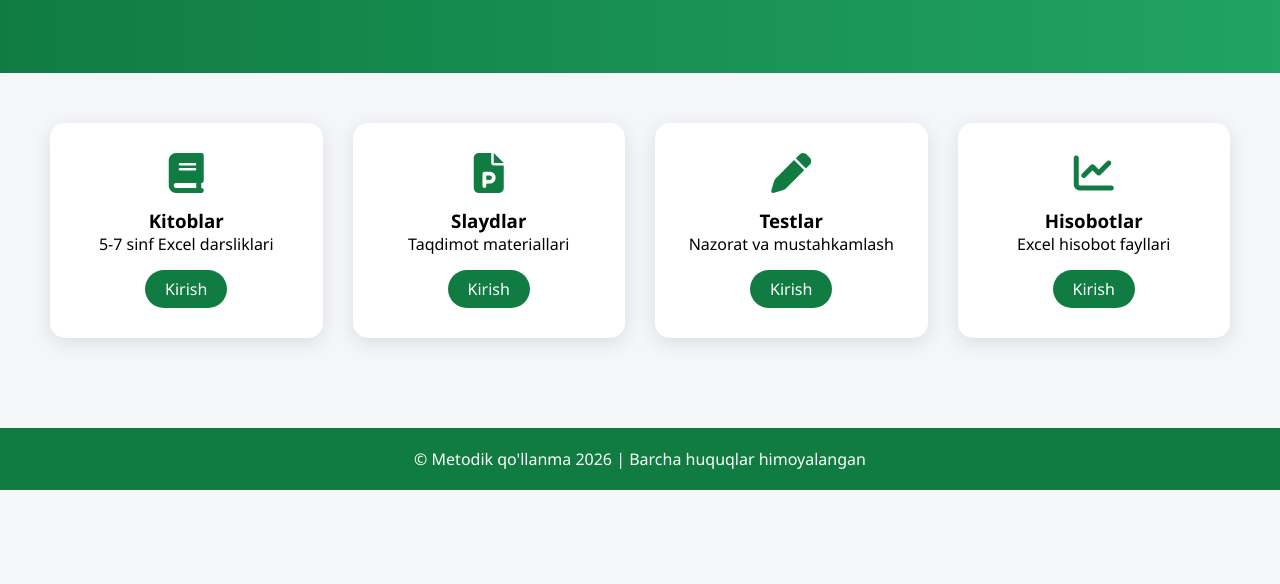
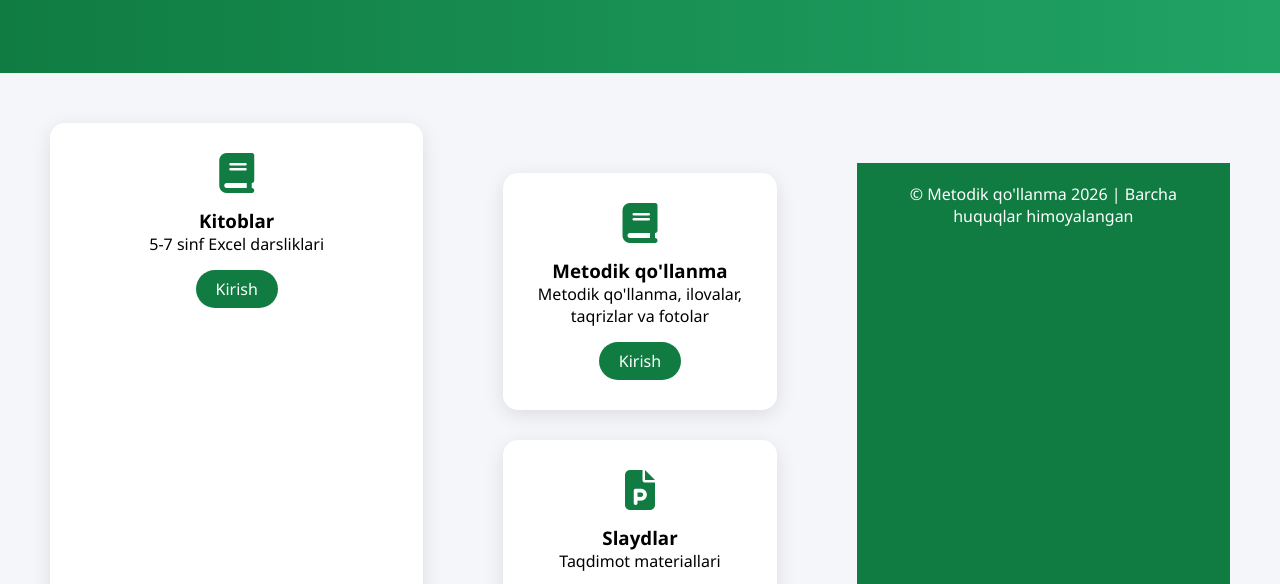
Before and after one commit to seyitova-sanobar/Hisob-kitoblarni-avtomatlashtirishda-EXCEL-elektron-jadvali, a plain HTML site: page index.html in a window 1280 px wide. Shown: the part 329-913 px from the top of the page. Before the commit the page ends 819 px from the top, so only its background shows below. Drawn offline with Linux system fonts and the light colour scheme.

Commit message:
Update index.html

```diff
--- a/index.html
+++ b/index.html
@@ -42,6 +42,14 @@
         <a href="kitoblar.html">Kirish</a>
     </div>
 
+    <section class="cards">
+    <div class="card">
+        <i class="fas fa-book"></i>
+        <h3>Metodik qo'llanma</h3>
+        <p>Metodik qo'llanma, ilovalar, taqrizlar va fotolar</p>
+        <a href="metodik.html">Kirish</a>
+    </div>
+
     <div class="card">
         <i class="fas fa-file-powerpoint"></i>
         <h3>Slaydlar</h3>
```
